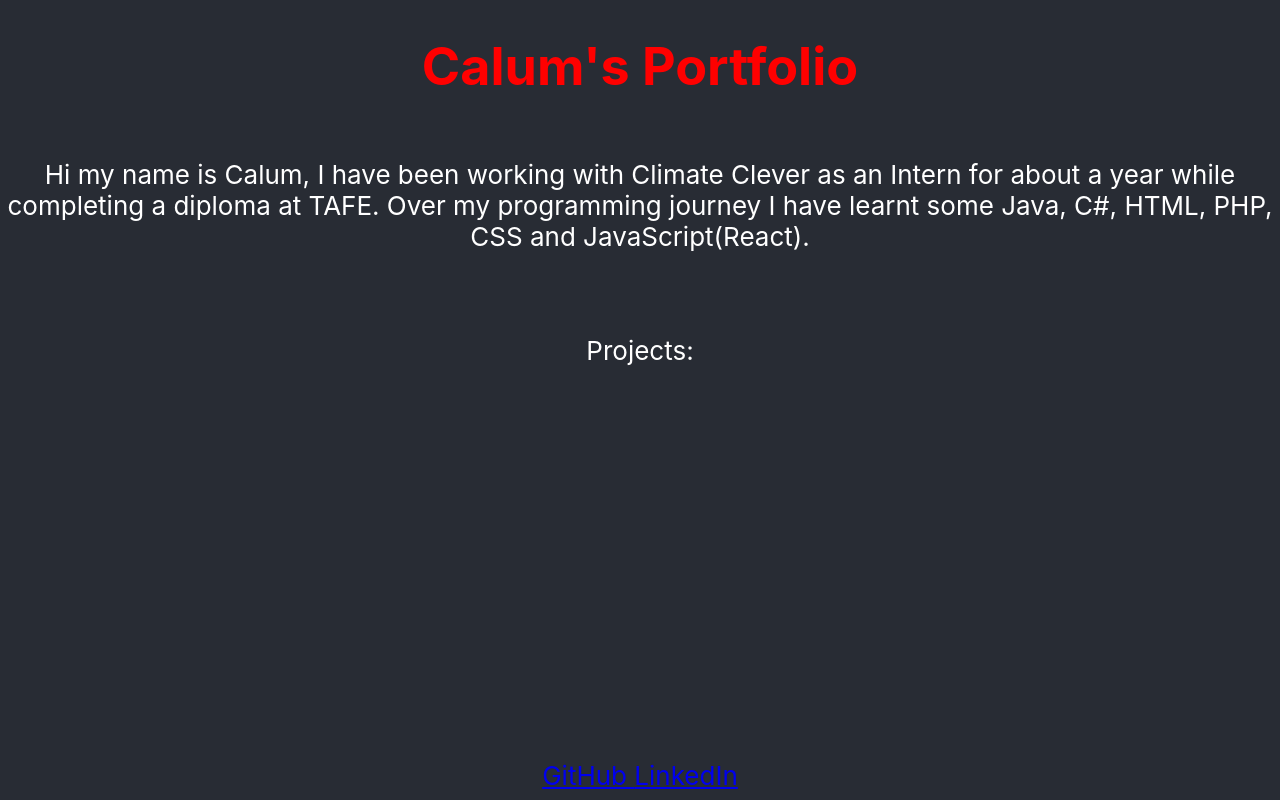
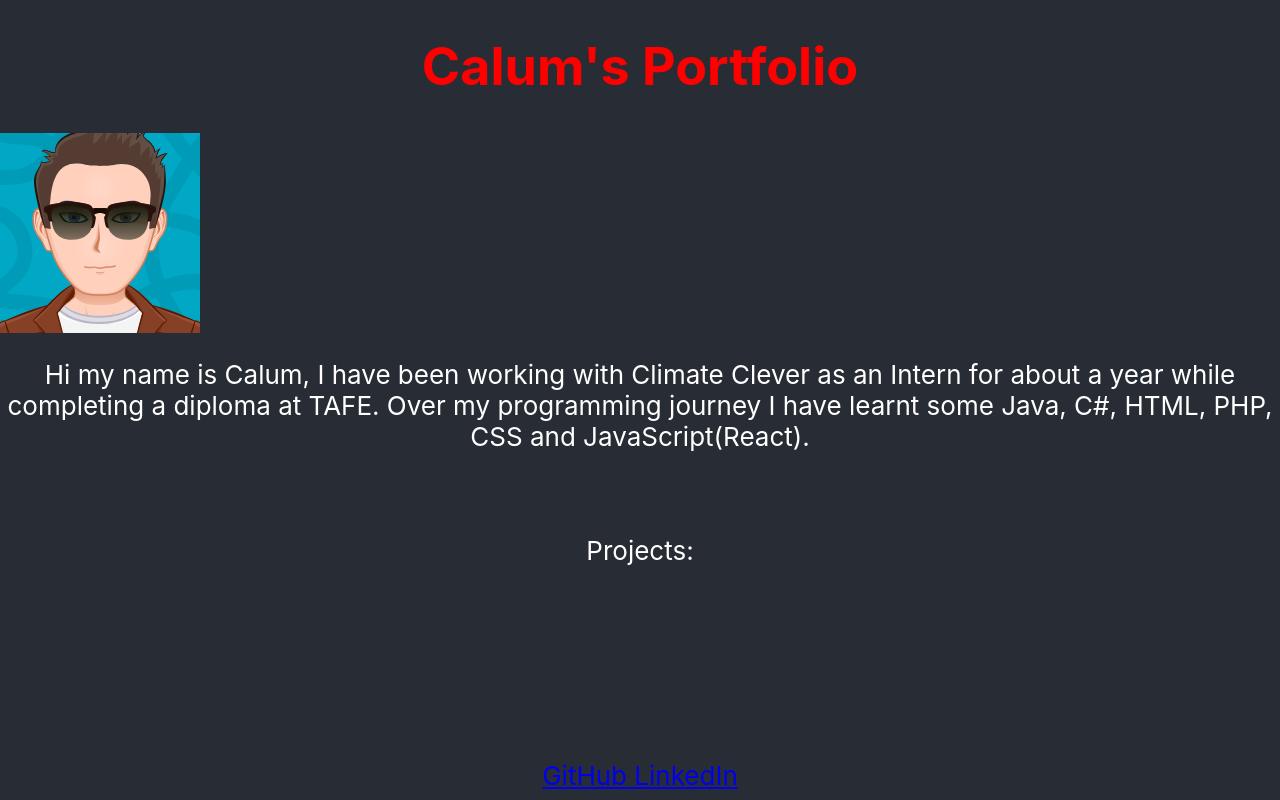
Before and after one commit to CalumSmith2401/my-portfolio, a React (Create React App) app: page / in a window 1280 px wide. Built offline with nearby package versions, Linux system fonts and the light colour scheme.

Commit message:
Added avatar

```diff
--- a/src/App.tsx
+++ b/src/App.tsx
@@ -1,12 +1,15 @@
+/* eslint-disable jsx-a11y/alt-text */
 import React from "react";
 import "./App.css";
 import { H1, P, FOOTER } from "./styles";
+import avatar from "./AvatarMaker.svg";
 
 function App() {
   return (
     <div className="App">
       <header className="App-header">
         <H1>Calum's Portfolio</H1>
+        <img src={avatar} width="200px" height="200px" />
         <P>
           Hi my name is Calum, I have been working with Climate Clever as an
           Intern for about a year while completing a diploma at TAFE. Over my
@@ -14,9 +17,7 @@ function App() {
           JavaScript(React).
         </P>
         <br></br>
-          <P>
-            Projects:
-          </P>
+        <P>Projects:</P>
         <FOOTER>
           <a href="https://github.com/CalumSmith2401">GitHub </a>
           <a href="https://www.linkedin.com/in/calum-smith-86a535203/">
```
Also changed, not shown: src/AvatarMaker.svg (added), 1 other file (tests, documents, lock files or other folders). Lines whose indentation alone changed are shown as unchanged.
